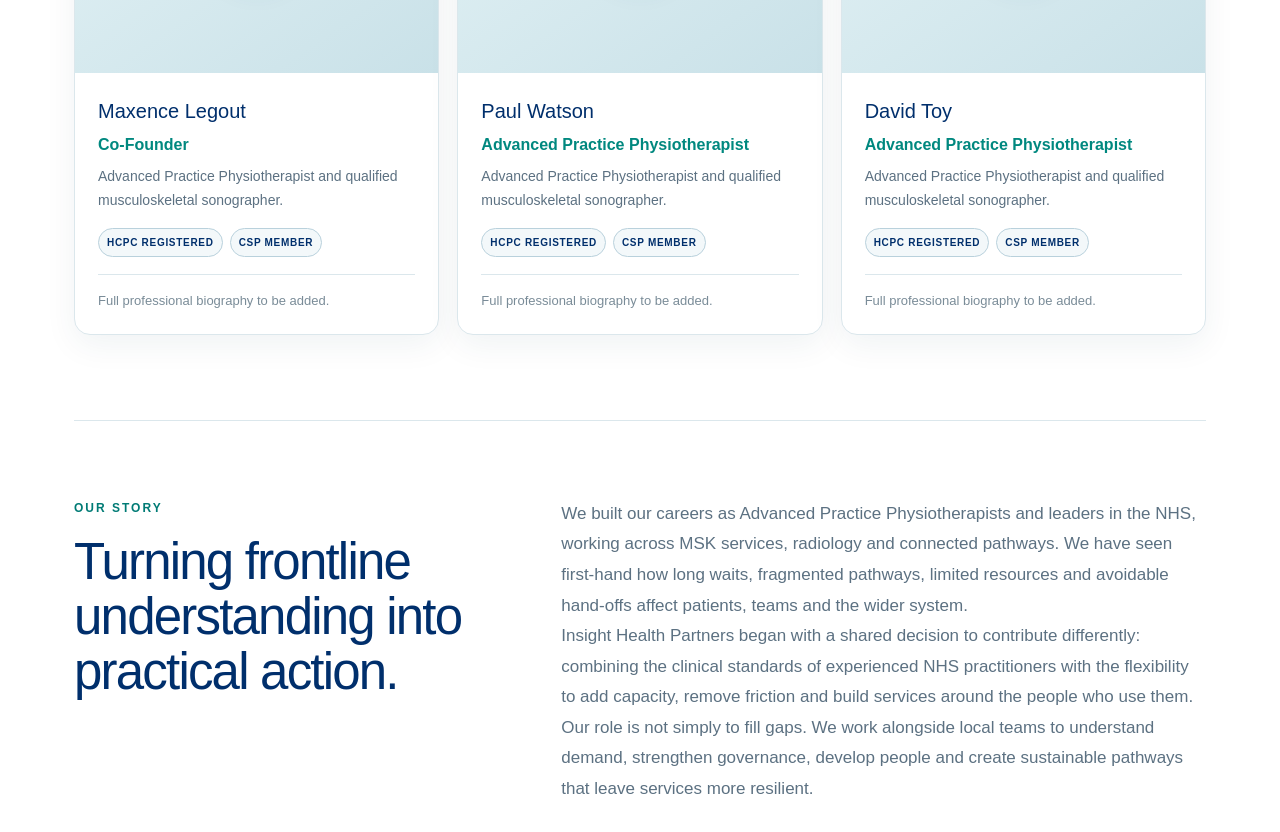
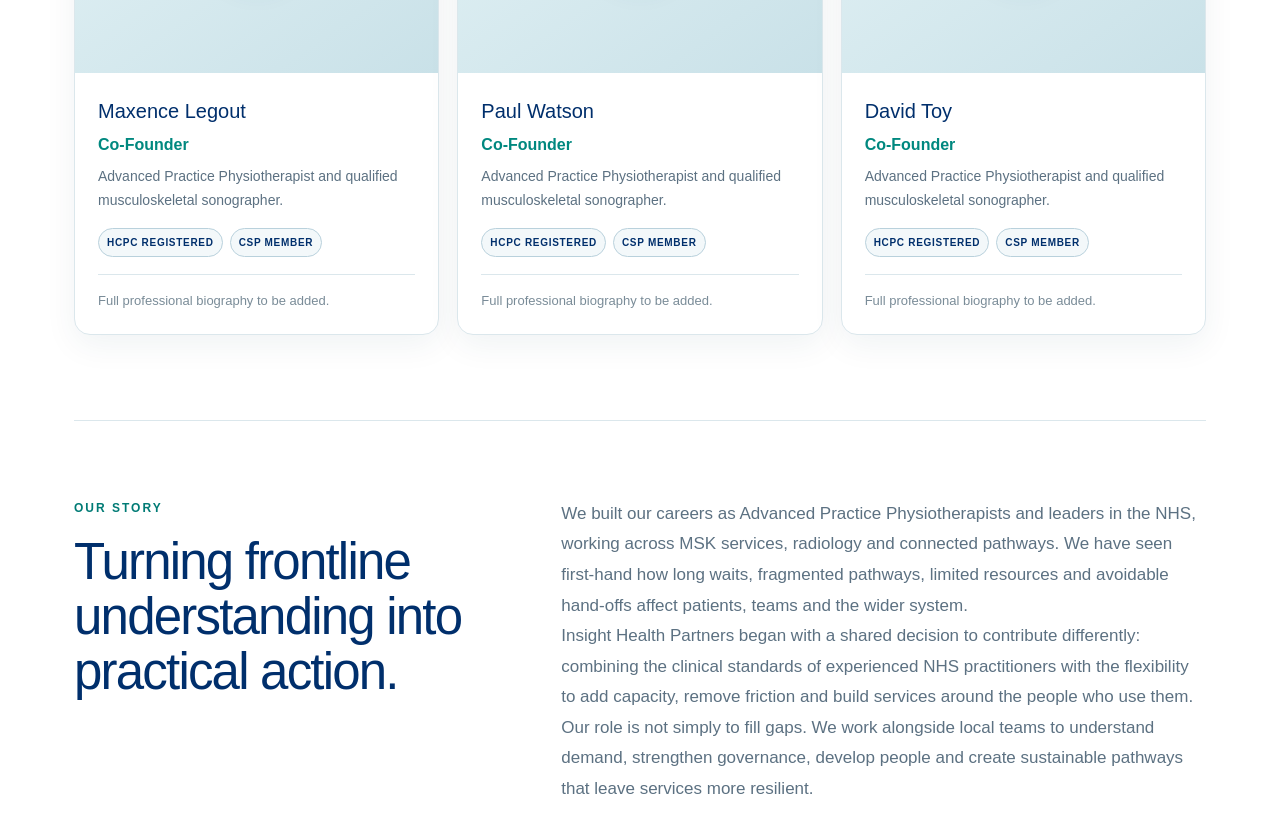
Before and after one commit to insightmsk/insight-health-partners, a Next.js app: page / in a window 1280 px wide. Shown: the part 1940-2772 px from the top of the page. Built offline with nearby package versions, Linux system fonts and the light colour scheme.

Commit message:
Update probe logo and co-founder titles

```diff
--- a/app/components.js
+++ b/app/components.js
@@ -4,7 +4,7 @@
 
 const nav=[["Who we are","/#who-we-are"],["Our services","/#our-services"],["Careers","/#careers"],["Get in touch","/#get-in-touch"]];
 
-function ProbeLogo(){return <span className="probe-logo" aria-hidden="true"><span className="probe-waves"><i/><i/><i/></span><span className="probe-device"><span className="probe-slot"/></span><span className="probe-base"/></span>}
+function ProbeLogo(){return <span className="probe-logo" aria-hidden="true"><span className="probe-waves"><i/><i/><i/></span><span className="probe-device"><span className="probe-slot"/></span></span>}
 
 export function Header(){const[open,setOpen]=useState(false);return <nav className="nav" aria-label="Main navigation"><div className="shell navin"><Link className="brand" href="/#home" aria-label="Insight Health Partners — return to the top"><ProbeLogo/><span>Insight Health<br/>Partners</span></Link><button className="menu" aria-label="Toggle navigation" aria-expanded={open} onClick={()=>setOpen(!open)}>☰</button><div className={"links "+(open?"open":"")}>{nav.map(([label,href])=><Link key={href} href={href} onClick={()=>setOpen(false)}>{label}</Link>)}</div></div></nav>}
 
--- a/app/page.js
+++ b/app/page.js
@@ -8,8 +8,8 @@
   ["GE","Gareth Evans","Co-Founder"],
   ["MP","Mikesh Patel","Co-Founder"],
   ["ML","Maxence Legout","Co-Founder"],
-  ["PW","Paul Watson","Advanced Practice Physiotherapist"],
-  ["DT","David Toy","Advanced Practice Physiotherapist"]
+  ["PW","Paul Watson","Co-Founder"],
+  ["DT","David Toy","Co-Founder"]
 ];
 
 const repository=process.env.GITHUB_REPOSITORY?.split("/")[1]??"";
```
Also changed, not shown: app/globals.css.
